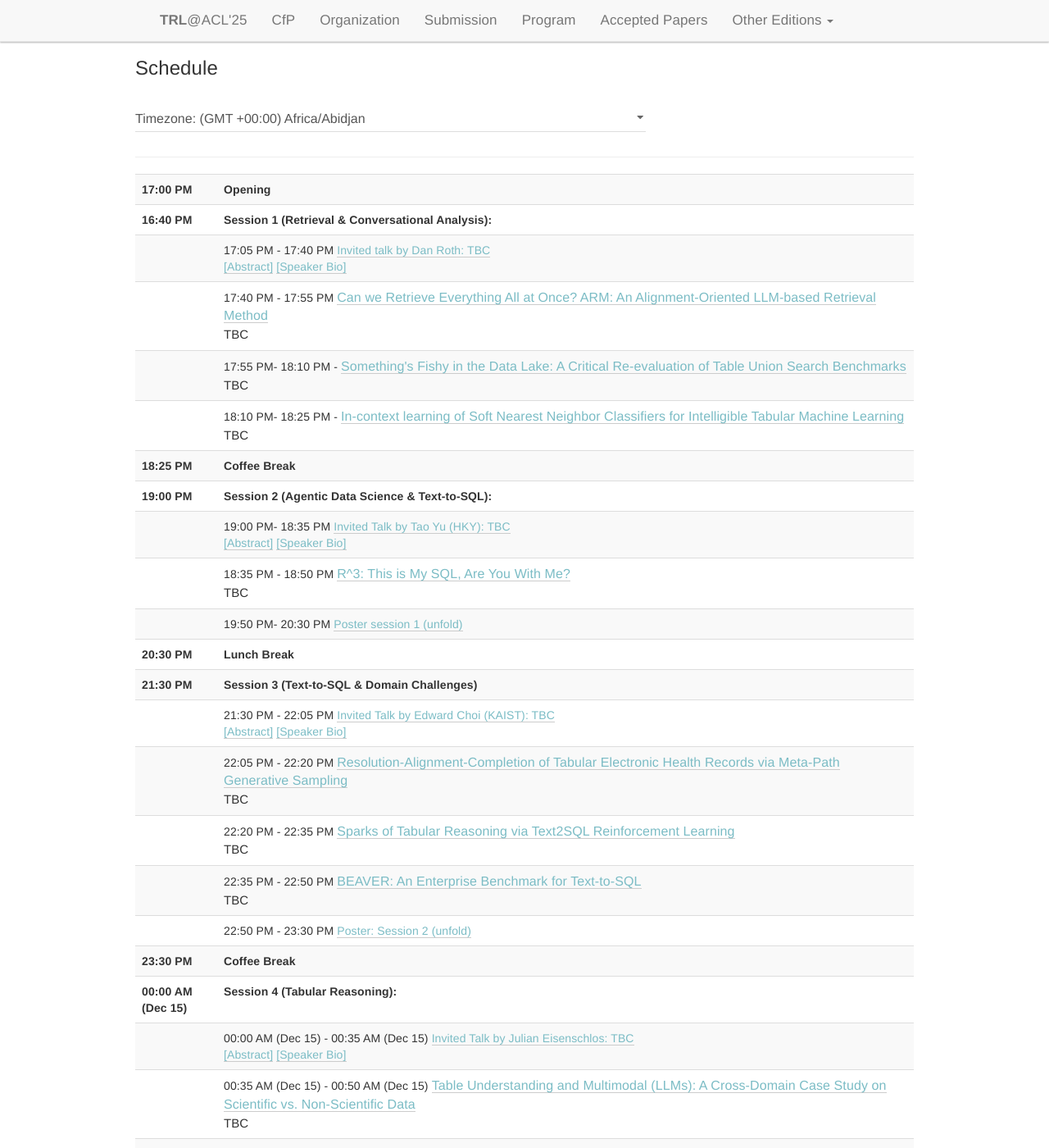
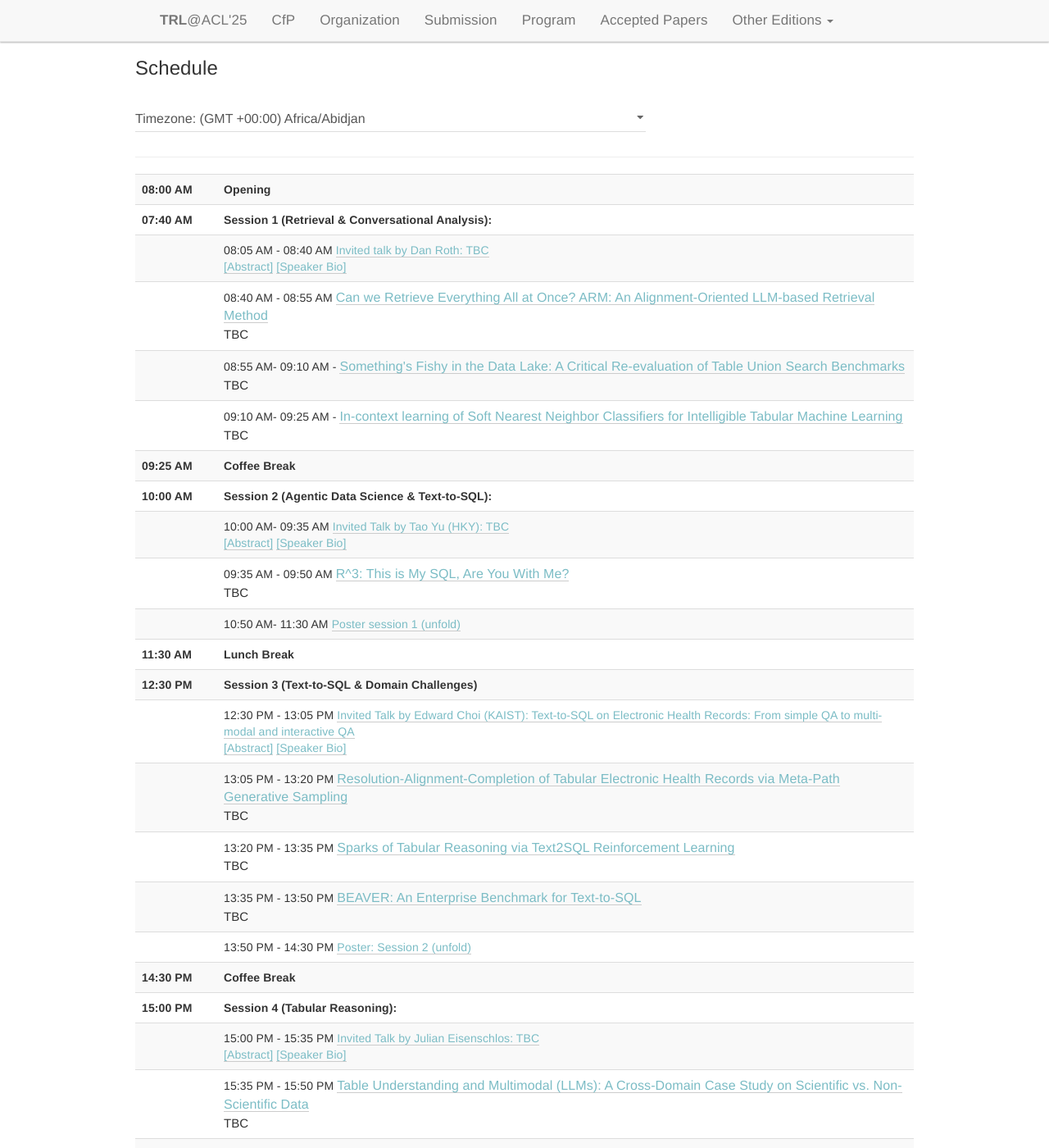
Before and after one commit to table-representation-learning/table-representation-learning.github.io, a Jekyll site: the page built from _pages/acl2025/index.html, in a window 1280 px wide and 1400 px high, scrolled down 2773 px. Shown: the whole window at 82% size. Built offline with Jekyll 4.4.1, drawn with Linux system fonts in a browser that asks for light colours; some of the changed lines change nothing that is shown; some of the changed text lies outside the part shown.

Commit message:
update talk and timezone

```diff
--- a/_pages/acl2025/index.html
+++ b/_pages/acl2025/index.html
@@ -505,17 +505,17 @@ acknowledgements: ""
                             <td>
                                 <span scope="row" data-time="13:30">1:30 PM</span> -
                                 <span scope="row" data-time="14:05">2:05 PM</span>
-                                <a href="https://mp2893.com/" target="_blank">Invited Talk by Edward Choi (KAIST): TBC</a>
+                                <a href="https://mp2893.com/" target="_blank">Invited Talk by Edward Choi (KAIST): Text-to-SQL on Electronic Health Records: From simple QA to multi-modal and interactive QA</a>
                                 <br>
                                 <a data-toggle="collapse" href="#schedule-talk3" aria-cexpanded="false"
                                     aria-controls="schedule-talk3">[Abstract]</a>
                                 <div class="collapse" id="schedule-talk3">
-                                    TBC
+                                    Electronic health records (EHR) contain a vast amount of medical records that can be leveraged for improving personal care as well as the operational aspect of medical institutions. Thanks to the introduction of LLMs and its remarkable advancement in recent years, we can now implement agents/services that can have complex interactions with the EHR via text-to-SQL, empowering the users to make more informed decisions than before. This, however, means the evaluation of such agents must also be complex and interactive, even multi-modal especially in the domain of medicine. In this talk, I will first briefly describe my view on AI evaluation, then introduce the basics of text-to-SQL for EHR, expand with multi-modal text-to-SQL, then conclude with interactive text-to-SQL for EHR.
                                 </div>
                                 <a data-toggle="collapse" href="#speaker-bio-talk3" aria-cexpanded="false"
                                 aria-controls="speaker-bio-talk3">[Speaker Bio]</a>
                                 <div class="collapse" id="speaker-bio-talk3">
-                                    TBC
+                                    Edward Choi is an associate professor of Kim Jaechul Graduate School of AI, KAIST. He received his PhD in Georgia Tech, under the supervision of Prof. Jimeng Sun, focusing on interpretable deep learning methods for electronic health records. Prior to joining KAIST, he worked on developing and analyzing medical prediction models at Google. His current research interests include question answering for multi-modal medical records, domain-specific reasoning LLMs, and user modeling with LLMs.
                                 </div>
                             </td>
                         </tr>
--- a/static/js/timezones.js
+++ b/static/js/timezones.js
@@ -83,7 +83,7 @@ $.fn.timezones.defaults = {
 
 function updateTable() {
   $("#schedule-table th[scope='row']").each(function() {
-    var newTime = moment.tz("2024-12-14 " + $(this).data("time"), "Canada/Pacific").tz($("#timezone-select").val());
+    var newTime = moment.tz("2024-12-14 " + $(this).data("time"), "Europe/Vienna").tz($("#timezone-select").val());
     if (newTime.format("DD") != "14") {
       $(this).html(newTime.format("HH:mm A [<br/>(Dec] DD[)]"));
     } else {
@@ -92,7 +92,7 @@ function updateTable() {
   });
 
   $("#schedule-table span[scope='row']").each(function() {
-    var newTime = moment.tz("2024-12-14 " + $(this).data("time"), "Canada/Pacific").tz($("#timezone-select").val());
+    var newTime = moment.tz("2024-12-14 " + $(this).data("time"), "Europe/Vienna").tz($("#timezone-select").val());
     if (newTime.format("DD") != "14") {
       $(this).html(newTime.format("HH:mm A [(Dec] DD[)]"));
     } else {
```
